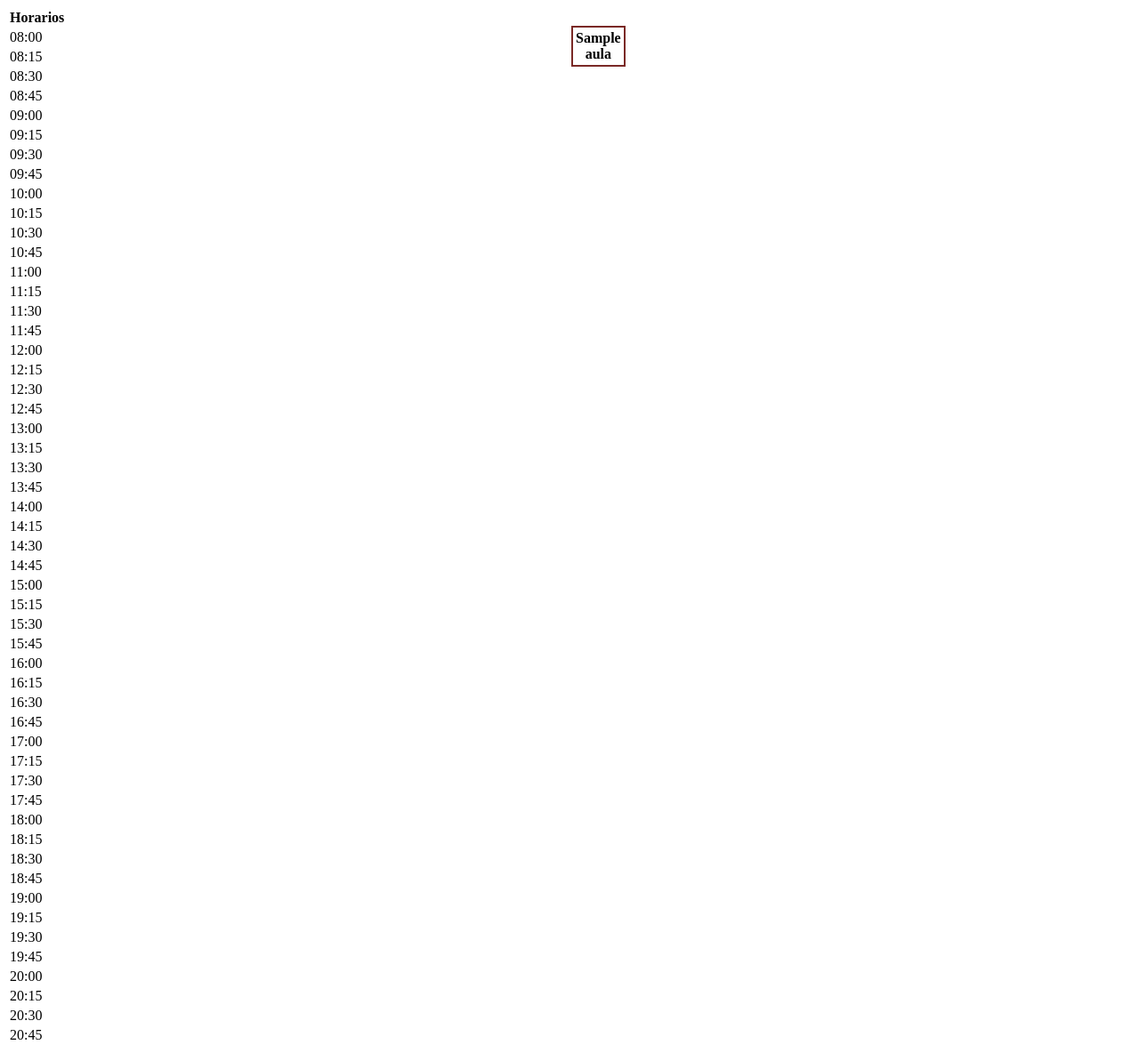
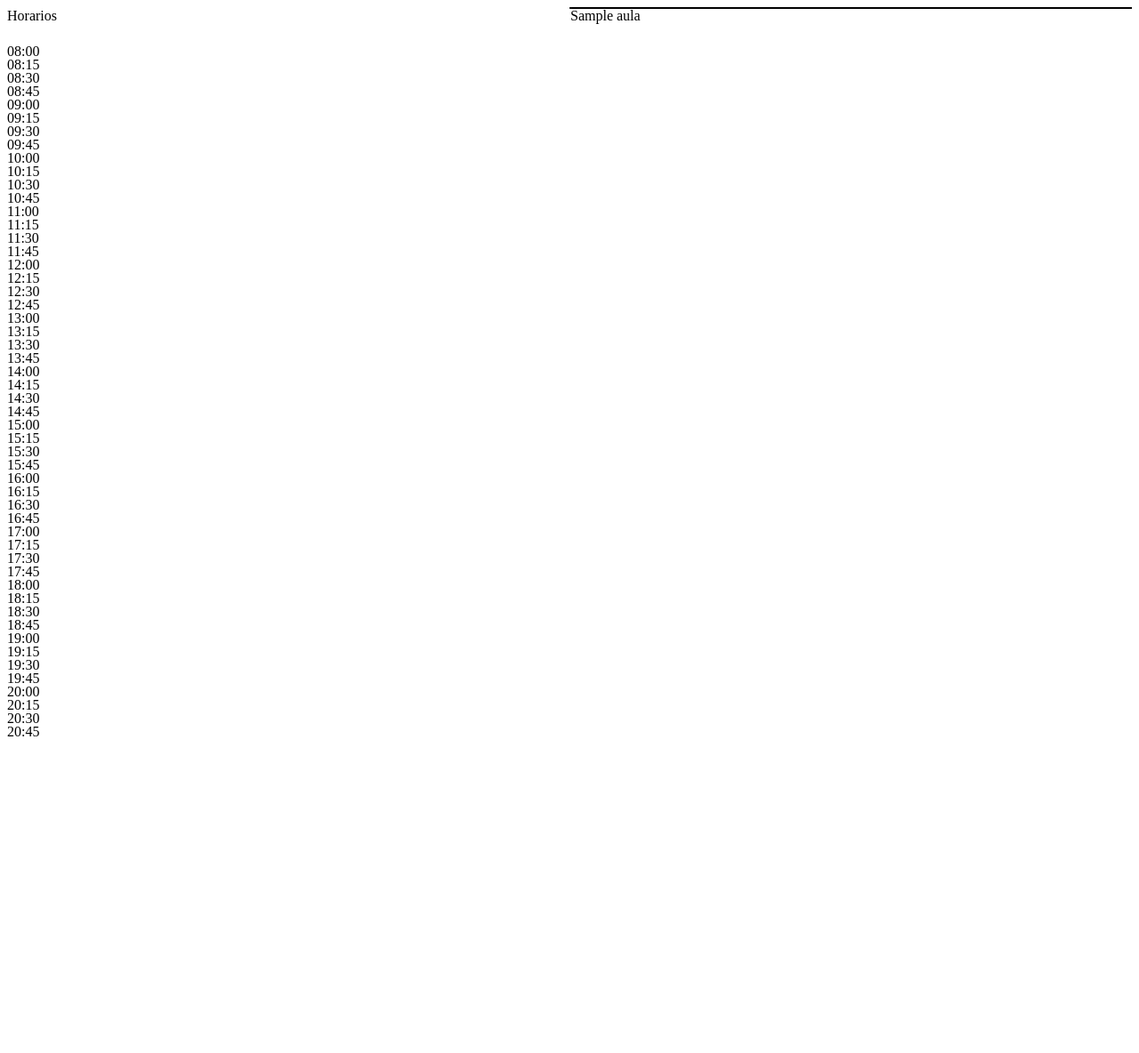
Before and after one commit to IngSoftIII2016/saga, a CodeIgniter app: the page made by application/views/aulas_diario.php in a window 1280 px wide. Shown: the whole page at 89% size. After the commit the page ends 828 px from the top, so only its background shows below. Run offline with CodeIgniter, Linux system fonts and the light colour scheme; tables that the repository leaves empty hold one stand-in row (values such as "Sample post"); the template is opened without the code that fills it: most values are stand-ins (such as "Sample title", 1, 10 or a date in 2020).

Commit message:
Refactor view.

```diff
--- a/application/views/aulas_diario.php
+++ b/application/views/aulas_diario.php
@@ -9,8 +9,12 @@
             content="width=device-width, initial-scale=1, maximum-scale=1, user-scalable=no"
             name="viewport">
     <style type="text/css">
-        tr {
+        .materia {
             border: #7a2926 solid 2px;
+            background: #CCFFCC;
+        }
+        .celdas {
+            border: #000000 solid 1px;
         }
 
     </style>
@@ -28,48 +32,43 @@
         ?>
 
         <div style="width:<?php echo $w; ?>%; display: table-cell;">
-            <table>
-                <tr>
-                    <th>
-                        Horarios
-                    </th>
-                </tr>
+            <div style="position: relative;">
+                <div style="position: absolute; height: 40px">
+                    Horarios
+                </div>
                 <?php
+                $offset = 0;
                 foreach ($horas as $h) {
                     ?>
-                    <tr style="height: <?php echo 15 * $px_min ?>px">
-                        <td>
-                            <?php echo $h->format("H:i"); ?>
-                        </td>
-                    </tr>
-                <?php } ?>
-            </table>
+                    <div style="position: absolute; height: <?php echo 15 * $px_min?>px; top: <?php echo $offset * $px_min +40?>px">
+                        <?php echo $h->format("H:i"); ?>
+                    </div>
+                <?php $offset += 15;} ?>
+            </div>
 
         </div>
         <?php
         foreach ($aulas as $aula) {
             ?>
-            <div style="width:<?php echo $w; ?>%; display: table-cell;">
-                <table style="position: relative;">
-                    <tr style="position: absolute">
-                        <th>
-                            <?php echo $aula->nombre; ?>
-                        </th>
-                    </tr>
+            <div class="celdas" style="width:<?php echo $w; ?>%; display: table-cell;">
+                <div style="position: relative;">
+                    <div style="position: absolute; height: 40px">
+                        <?php echo $aula->nombre; ?>
+                    </div>
                     <?php
                     foreach ($clases as $clase) {
                         if ($clase->aula_id == $aula->id) {
-                            $min_offset = (strtotime($clase->hora_inicio) - strtotime("08:00:00")) / 60 ;
+                            $min_offset = (strtotime($clase->hora_inicio) - strtotime("08:00:00")) / 60;
                             $min_duracion = (strtotime($clase->hora_fin) - strtotime($clase->hora_inicio)) / 60;
                             ?>
-                            <tr style="position: absolute; height: <?php echo $min_duracion * $px_min + $hei; ?>px; top:<?php echo $min_offset * $px_min +$hei;?>px; background: #CCFFCC">
-                                <td><?php echo $clase->materia; ?></td>
-                            </tr>
+                            <div class="materia" style="position: absolute; height: <?php echo $min_duracion * $px_min; ?>px; top:<?php echo $min_offset * $px_min + 40; ?>px">
+                                <?php echo $clase->materia; ?>
+                            </div>
                             <?php
                         }
                     }
                     ?>
-                </table>
+                </div>
             </div>
         <?php } ?>
     </div>
```
